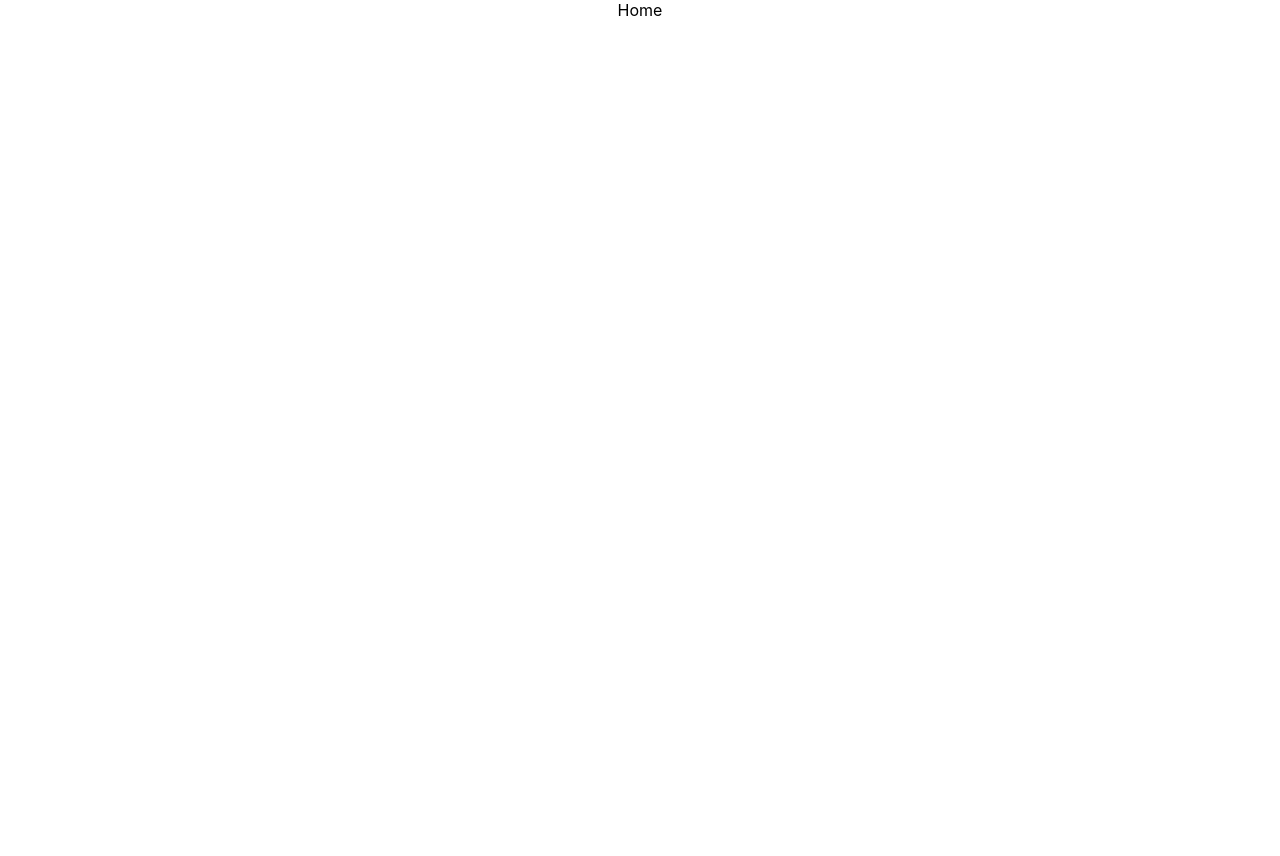
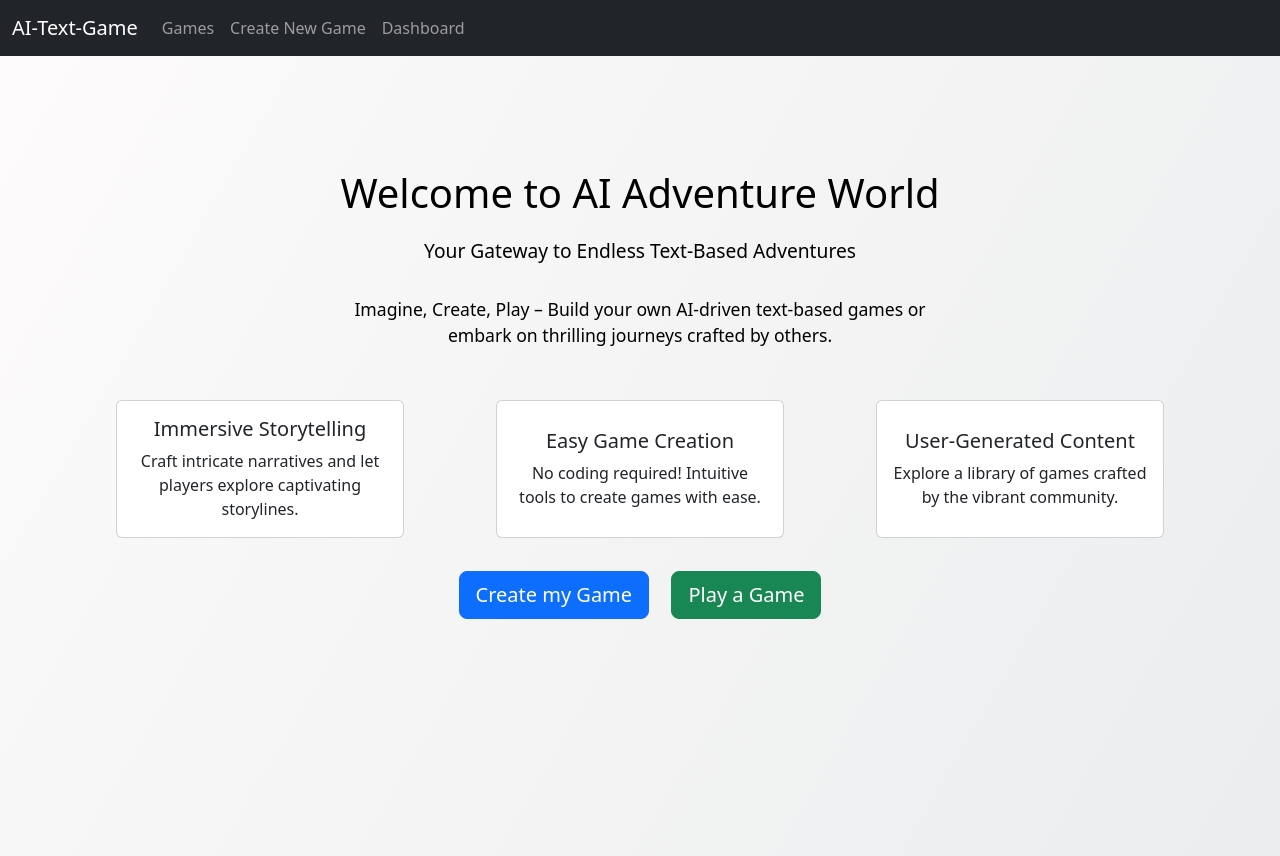
Before and after one commit to Jamnic98/ai-text-game-frontend, a React (Create React App) app: page / in a window 1280 px wide. Before the commit the page ends 800 px from the top, so only its background shows below. Built offline with nearby package versions, Linux system fonts and the light colour scheme.

Commit message:
Landing page UI & Navbar

```diff
--- a/src/components/Home.jsx
+++ b/src/components/Home.jsx
@@ -1,9 +1,83 @@
-import React from 'react'
+import React from 'react';
+import { Card, Container, Row, Col, Button } from 'react-bootstrap';
+import NavBar from './NavBar';
 
 const Home = () => {
   return (
-    <div>Home</div>
-  )
-}
+    <>
+      <NavBar />
+      <div
+        style={{
+          backgroundImage: "linear-gradient(120deg, #fdfbfb 0%, #ebedee 100%)",
+          color: 'black',
+          textAlign: 'center',
+          padding: '100px 0',
+          height: '100vh',
+        }}
+      >
+        <Container style={{ marginTop: '1%' }}>
+          <div style={{ maxWidth: '600px', margin: '0 auto' }}>
+            <h1 style={{ fontSize: '2.5em', marginBottom: '20px' }}>
+              Welcome to AI Adventure World
+            </h1>
+            <p style={{ fontSize: '1.2em', marginBottom: '30px' }}>
+              Your Gateway to Endless Text-Based Adventures
+            </p>
+            <p style={{ fontSize: '1.1em', marginBottom: '40px' }}>
+              Imagine, Create, Play – Build your own AI-driven text-based games
+              or embark on thrilling journeys crafted by others.
+            </p>
+          </div>
+        </Container>
+        <Container style={{ marginTop: '4%' }}>
+          <Row>
+            <Col>
+              <Card style={{ width: '18rem', margin: 'auto', height: '100%' }}>
+                <Card.Body className="d-flex flex-column justify-content-center">
+                  <Card.Title>Immersive Storytelling</Card.Title>
+                  <Card.Text className="text-center">
+                    Craft intricate narratives and let players explore
+                    captivating storylines.
+                  </Card.Text>
+                </Card.Body>
+              </Card>
+            </Col>
+            <Col>
+              <Card style={{ width: '18rem', margin: 'auto', height: '100%' }}>
+                <Card.Body className="d-flex flex-column justify-content-center">
+                  <Card.Title>Easy Game Creation</Card.Title>
+                  <Card.Text className="text-center">
+                    No coding required! Intuitive tools to create games with
+                    ease.
+                  </Card.Text>
+                </Card.Body>
+              </Card>
+            </Col>
+            <Col>
+              <Card style={{ width: '18rem', margin: 'auto', height: '100%' }}>
+                <Card.Body className="d-flex flex-column justify-content-center">
+                  <Card.Title>User-Generated Content</Card.Title>
+                  <Card.Text className="text-center">
+                    Explore a library of games crafted by the vibrant community.
+                  </Card.Text>
+                </Card.Body>
+              </Card>
+            </Col>
+          </Row>
+            <Button style={{marginTop:"3%"}} href="/create-game" variant="primary" size="lg" >
+        Create my Game
+      </Button>
 
-export default Home
+
+            <Button style={{marginTop:"3%", marginLeft:"2%"}} href="/games" variant="success" size="lg" >
+        Play a Game
+      </Button>
+
+
+        </Container>
+      </div>
+    </>
+  );
+};
+
+export default Home;
--- /dev/null
+++ b/src/components/NavBar.jsx
@@ -0,0 +1,21 @@
+import React from 'react'
+import Container from 'react-bootstrap/Container';
+import Nav from 'react-bootstrap/Nav';
+import Navbar from 'react-bootstrap/Navbar';
+
+const NavBar = () => {
+  return (
+    <Navbar bg="dark" data-bs-theme="dark">
+    <Container fluid>
+      <Navbar.Brand href="/">AI-Text-Game</Navbar.Brand>
+      <Nav className="me-auto">
+        <Nav.Link href="/games">Games</Nav.Link>
+        <Nav.Link href="/create-game">Create New Game</Nav.Link>
+        <Nav.Link href="/dashboard">Dashboard</Nav.Link>
+      </Nav>
+    </Container>
+  </Navbar>
+  )
+}
+
+export default NavBar
--- a/src/index.js
+++ b/src/index.js
@@ -3,6 +3,7 @@ import ReactDOM from 'react-dom/client';
 import './index.css';
 import App from './App';
 import reportWebVitals from './reportWebVitals';
+import 'bootstrap/dist/css/bootstrap.min.css';
 
 const root = ReactDOM.createRoot(document.getElementById('root'));
 root.render(
```
